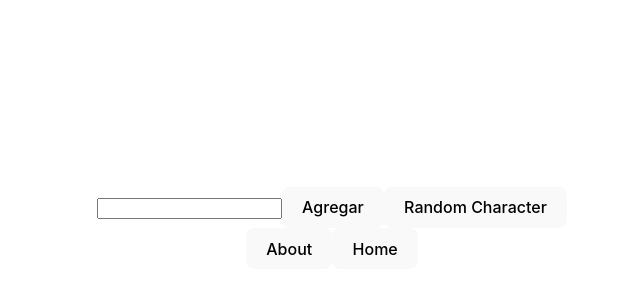
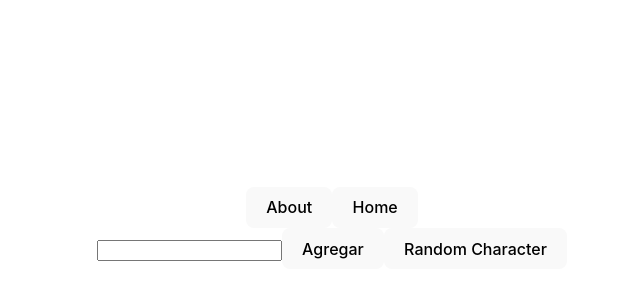
Before and after one commit to crisdabona/PI-crisdabona, a React (Vite) app in the folder front/: page / in a window 1280 px wide. Shown: the part 172-472 px from the top of the page, without its empty margins (308-948 px from the left). Built offline with nearby package versions, Linux system fonts and the light colour scheme.

Commit message:
PI v3.04

```diff
--- a/front/src/components/Card.jsx
+++ b/front/src/components/Card.jsx
@@ -8,10 +8,10 @@ export default function Card({id ,name, status, species, gender, origin, image,
          <Link to={`/detail/${id}`}>
             <h3>{name}</h3>
          </Link>
-         <h2>{status}</h2>
+{/*      <h2>{status}</h2>
          <h2>{species}</h2>
          <h2>{gender}</h2>
-         <h2>{origin}</h2>
+         <h2>{origin}</h2> */}
          <img src={image} alt={name} />
       </div>
    );
--- a/front/src/components/Nav.jsx
+++ b/front/src/components/Nav.jsx
@@ -5,15 +5,15 @@ import { Link } from 'react-router-dom'
 const Nav = ({onSearch}) => {
   return (
     <nav>
-        <SearchBar onSearch={onSearch}/>
-
-          <Link to={'./about'}>
-            <button>About</button>
-          </Link>
+        <Link to={'./about'}>
+          <button>About</button>
+        </Link>
 
         <Link to={'./'}>
           <button>Home</button>
         </Link>
+
+        <SearchBar onSearch={onSearch}/>
 
     </nav>
 
```
